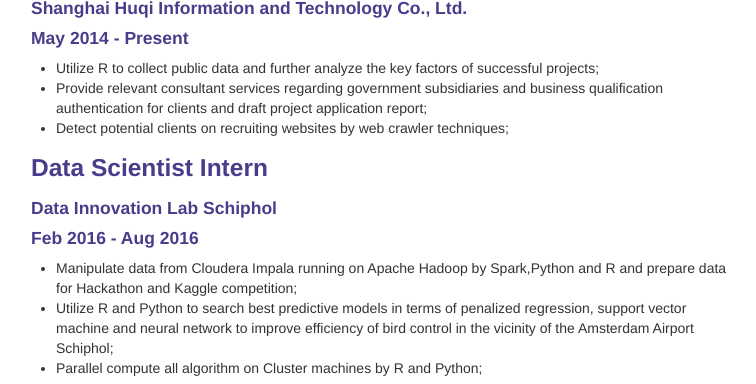
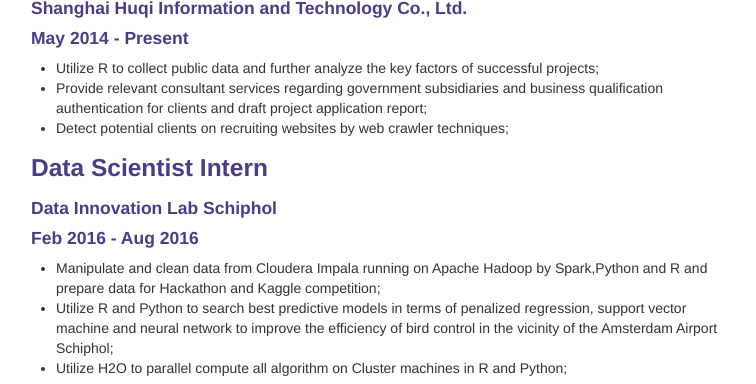
Before and after one commit to sangaj/sangaj.github.io, a Jekyll site: the page built from pages/Experience.md, in a window 1280 px wide and 900 px high, scrolled down 354 px, cut to the strip 0-384 px from the top of the window. Shown: the whole strip, without its empty margins (259-1015 px from the left). Built offline with Jekyll 4.4.1, drawn with Linux system fonts in a browser that asks for light colours.

Commit message:
Update Experience.md

```diff
--- a/pages/Experience.md
+++ b/pages/Experience.md
@@ -25,9 +25,9 @@ description: Bingjing's Experience
 ####  Data Innovation Lab Schiphol
 ####  Feb 2016 - Aug 2016
 
-- Manipulate data from Cloudera Impala running on Apache Hadoop by Spark,Python and R and prepare data for Hackathon and Kaggle competition;<br />
-- Utilize R and Python to search best predictive models in terms of penalized regression, support vector machine and neural network to improve efficiency of bird control in the vicinity of the Amsterdam Airport Schiphol;<br />
-- Parallel compute all algorithm on Cluster machines by R and Python;<br />
+- Manipulate and clean data from Cloudera Impala running on Apache Hadoop by Spark,Python and R and prepare data for Hackathon and Kaggle competition;<br />
+- Utilize R and Python to search best predictive models in terms of penalized regression, support vector machine and neural network to improve the efficiency of bird control in the vicinity of the Amsterdam Airport Schiphol;<br />
+- Utilize H2O to parallel compute all algorithm on Cluster machines in R and Python;<br />
 
 <div style="position:relative;height:0;padding-bottom:56.25%"><iframe src="https://www.youtube.com/embed/yt3SOl3uVsg?ecver=2" width="640" height="360" frameborder="0" style="position:absolute;width:100%;height:100%;left:0" allowfullscreen></iframe></div>
 
```
